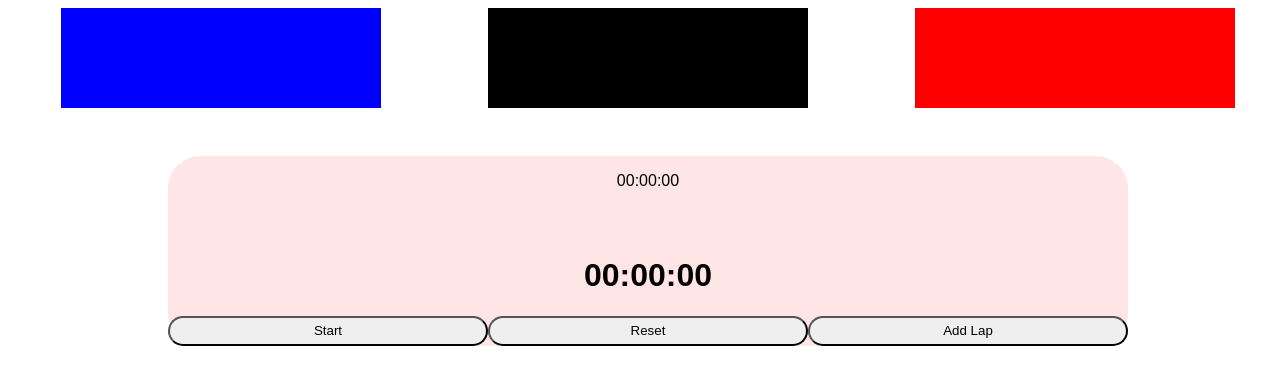
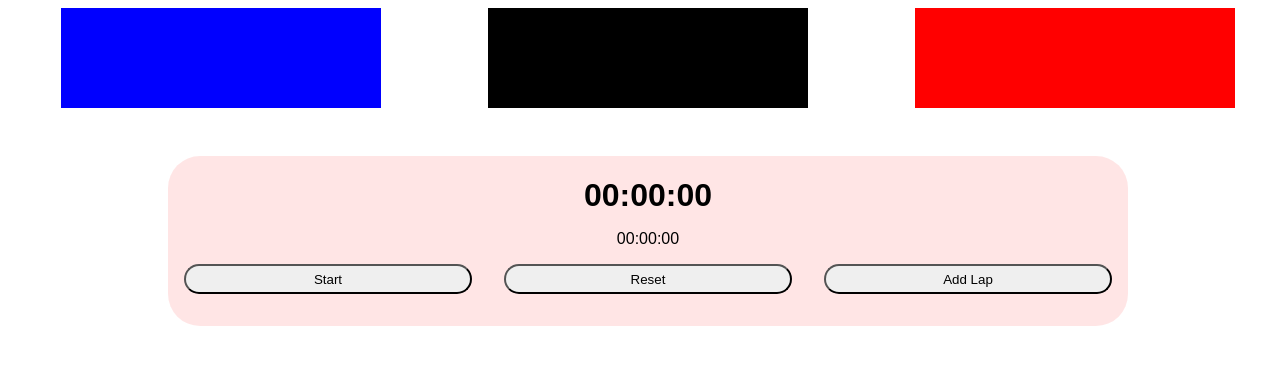
Before and after one commit to jnch009/Basic-Stopwatch-React, a React (Create React App) app: page / in a window 1280 px wide. Both pictures are taken after a click on the button "Add Lap". Shown: the top 384 px of the page. Built offline with nearby package versions, Linux system fonts and the light colour scheme.

Commit message:
css fixes and unique key id
Adjusting button layout
removing un-needed grid

```diff
--- a/package.json
+++ b/package.json
@@ -7,7 +7,8 @@
   "dependencies": {
     "react": "16.12.0",
     "react-dom": "16.12.0",
-    "react-scripts": "3.0.1"
+    "react-scripts": "3.0.1",
+    "shortid": "2.2.15"
   },
   "devDependencies": {
     "typescript": "3.3.3"
--- a/src/components/Stopwatch/Stopwatch.css
+++ b/src/components/Stopwatch/Stopwatch.css
@@ -6,12 +6,9 @@
 
 .startWatch {
   margin-top: 3em;
-  display: grid;
   justify-content: center;
   background-color: rgba(255, 0, 0, 0.1);
   border-radius: 2em;
-  grid-template-rows: 1fr 1fr;
-  grid-template-columns: 1fr;
   width: 75%;
 }
 
@@ -31,10 +28,11 @@ h1 {
   display: flex;
   flex-direction: row;
   justify-content: space-around;
+  margin-bottom: 2em;
 }
 
 button {
-  width: 40%;
+  width: 30%;
   height: 30px;
   border-radius: 2em;
   transition-property: background-color;
@@ -62,3 +60,10 @@ button:hover {
   opacity: 0.1;
   border-radius: 2em;
 }
+
+.timeDisplay {
+  margin-bottom: 0;
+}
+
+.lapTimes {
+}
--- a/src/components/Stopwatch/Stopwatch.js
+++ b/src/components/Stopwatch/Stopwatch.js
@@ -12,7 +12,8 @@ export default class Stopwatch extends React.Component {
       startVisible: true,
       // TODO: remove stopVisible
       stopVisible: false,
-      lapTimes: []
+      lapTimes: [],
+      lapsVisibility: false
     };
 
     this.handleStart = this.handleStart.bind(this);
@@ -65,13 +66,18 @@ export default class Stopwatch extends React.Component {
   }
 
   handleAddLap() {
-    console.log(this.state);
     this.setState(state => {
       const lapTimes = [
         ...state.lapTimes,
         { hours: state.hours, minutes: state.minutes, seconds: state.seconds }
       ];
-      return { lapTimes, hours: 0, minutes: 0, seconds: 0 };
+      return {
+        lapTimes,
+        lapsVisibility: true,
+        hours: 0,
+        minutes: 0,
+        seconds: 0
+      };
     });
   }
 
@@ -84,7 +90,15 @@ export default class Stopwatch extends React.Component {
       <>
         <div class="startWatchContainer">
           <div class="startWatch">
-            <ul>
+            <h1 className="timeDisplay">
+              {this.toDoubleDigit(this.state.hours)}:
+              {this.toDoubleDigit(this.state.minutes)}:
+              {this.toDoubleDigit(this.state.seconds)}
+            </h1>
+            <ul
+              className="lapTimes"
+              style={{ display: this.state.lapsVisibility ? "block" : "none" }}
+            >
               {this.state.lapTimes.map(item => (
                 <li key={item}>
                   {this.toDoubleDigit(item.hours)}:
@@ -93,11 +107,6 @@ export default class Stopwatch extends React.Component {
                 </li>
               ))}
             </ul>
-            <h1>
-              {this.toDoubleDigit(this.state.hours)}:
-              {this.toDoubleDigit(this.state.minutes)}:
-              {this.toDoubleDigit(this.state.seconds)}
-            </h1>
             <div class="watchButtons">
               <button
                 style={{ display: this.state.startVisible ? "block" : "none" }}
```
